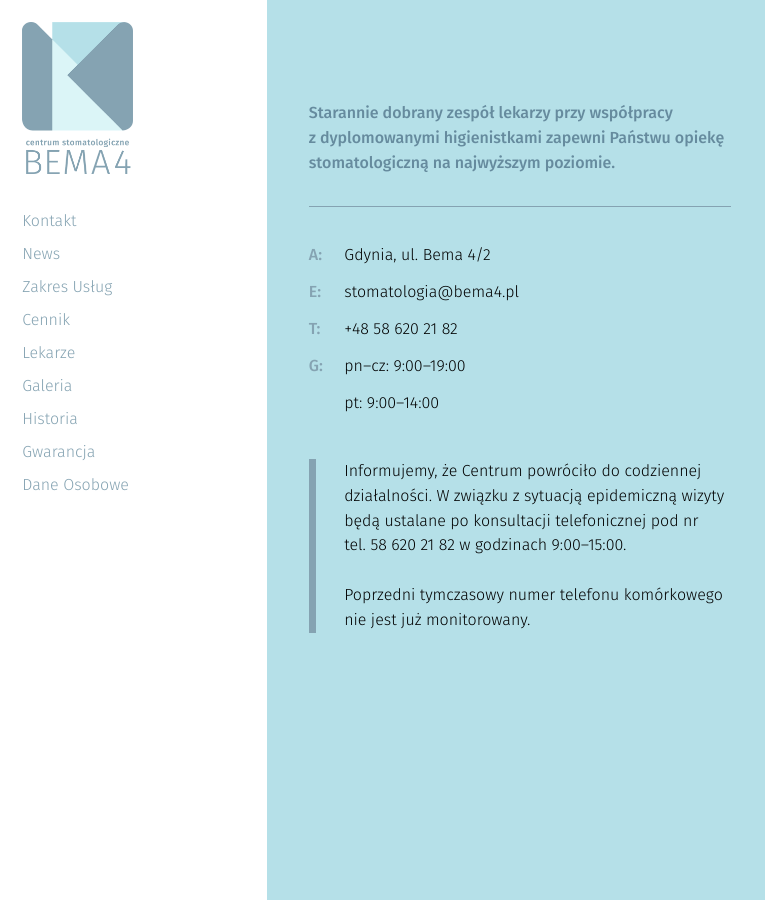
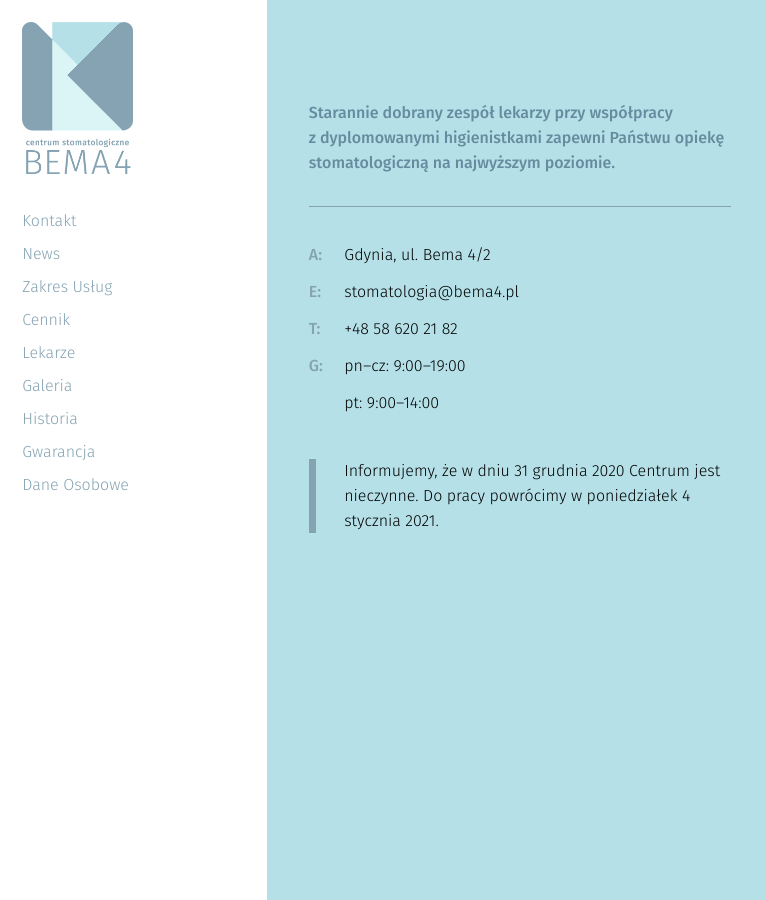
Before and after one commit to CSB4/bema4, a Jekyll site: the page built from index.html, in a window 1280 px wide and 900 px high. Shown: the whole window, without its empty margins (0-765 px from the left). Built offline with Jekyll 4.4.1, drawn with Linux system fonts in a browser that asks for light colours; nearby versions of some CDN libraries.

Commit message:
informacja o zamknieciu w sylwestra (#95)

```diff
--- a/_slides/0000-01-10-kontakt.markdown
+++ b/_slides/0000-01-10-kontakt.markdown
@@ -10,7 +10,7 @@ mail: "stomatologia@bema4.pl"
 godziny:
   - "<time itemprop=\"openingHours\" datetime=\"Mo-Th 09:00-19:00\"><b>pn&ndash;cz:</b> 9:00&ndash;19:00</time>"
   - "<time itemprop=\"openingHours\" datetime=\"Fr 09:00-14:00\"><b>pt:</b> 9:00&ndash;14:00</time>"
-ogloszenie: 'Informujemy, że Centrum powróciło do codziennej działalności. W związku z sytuacją epidemiczną wizyty będą ustalane po konsultacji telefonicznej pod nr tel.&nbsp;<a href="tel:+48586202182">58&nbsp;620&nbsp;21&nbsp;82</a> w godzinach 9:00&ndash;15:00.<br><br>Poprzedni tymczasowy numer telefonu komórkowego nie jest już monitorowany.'
+ogloszenie: 'Informujemy, że w dniu 31 grudnia 2020 Centrum jest nieczynne. Do pracy powrócimy w poniedziałek 4 stycznia 2021.'
 fullscreen: true
 published: true
 ---
```
